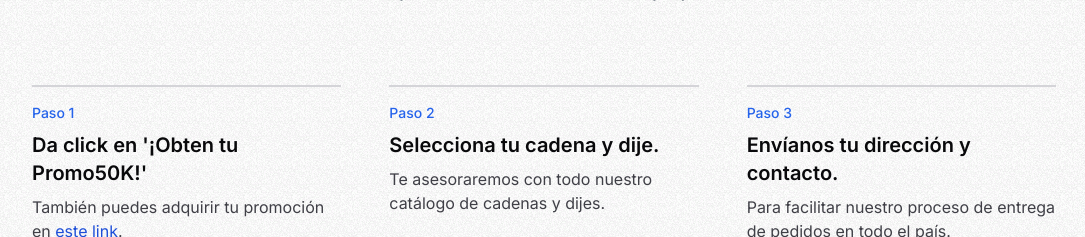
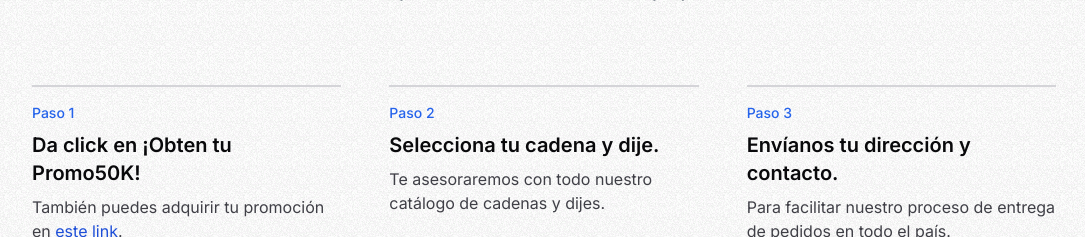
Before and after one commit to luisfegz/PromoCadenas50K, a Next.js app: page / in a window 1280 px wide. Shown: the part 2120-2357 px from the top of the page, without its empty margins (96-1181 px from the left). Built offline with nearby package versions, Linux system fonts and the light colour scheme.

Commit message:
upload PROMO 50 K DIJE + CADENA

```diff
--- a/src/app/page.tsx
+++ b/src/app/page.tsx
@@ -91,7 +91,7 @@ export default function Home() {
                   Paso 1
                 </span>
                 <span className="text-xl font-semibold">
-                  Da click en '¡Obten tu Promo50K!'
+                  Da click en ¡Obten tu Promo50K!
                 </span>
                 <span className='mt-2 text-zinc-700'>
                   También puedes adquirir tu promoción en {' '}
```
